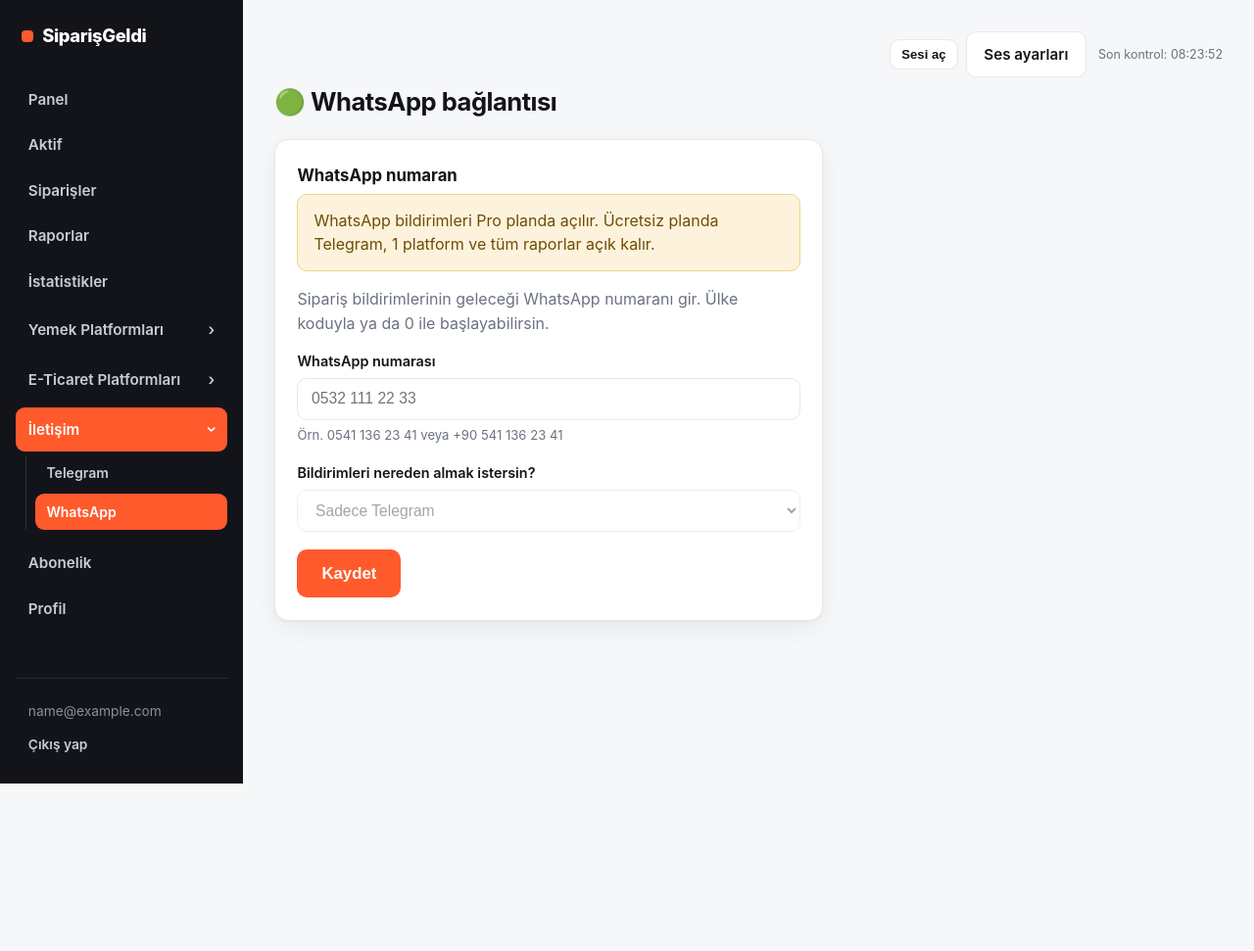
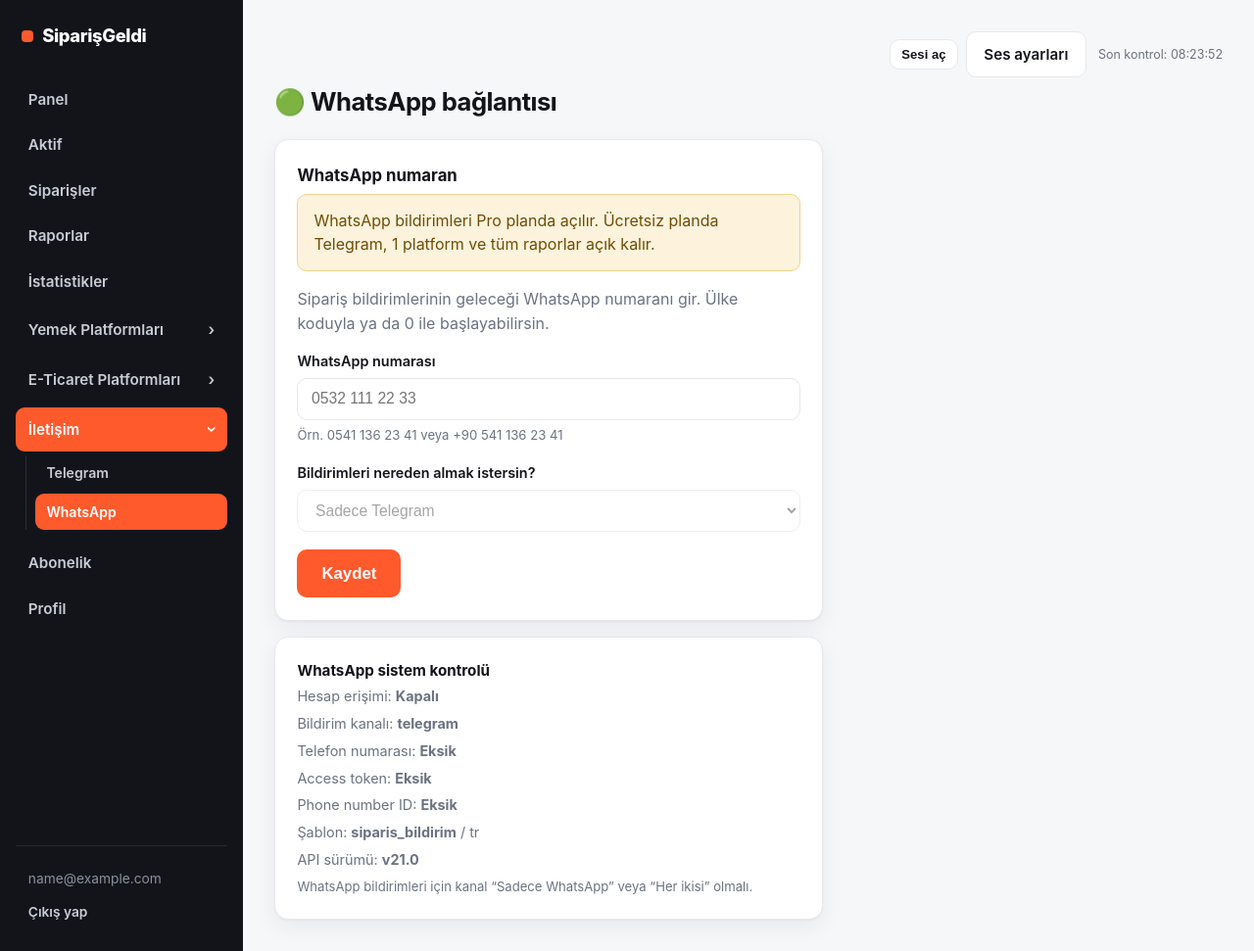
Before and after one commit to canakboyraz/siparisgeldi, a Flask app: page /panel/whatsapp in a window 1280 px wide. Shown: the whole page at 98% size. Before the commit the page ends 800 px from the top, so only its background shows below. Run offline with Flask 3, Linux system fonts and the light colour scheme; the visitor is signed in with stand-in values (Sample User, id 1); data that the repository does not hold is empty.

Commit message:
WhatsApp bildirim tanilamasini guclendir

```diff
--- a/routes/dashboard.py
+++ b/routes/dashboard.py
@@ -123,7 +123,22 @@ def connect_whatsapp():
         return redirect(url_for("dashboard.connect_whatsapp"))
     _force_free_notification_channel()
     db.session.commit()
-    return render_template("dashboard/connect_whatsapp.html", can_use_whatsapp=_can_use_whatsapp())
+    cfg = current_app.config
+    whatsapp_status = {
+        "access": _can_use_whatsapp(),
+        "channel": (current_user.notification_channel or "telegram").lower(),
+        "number": bool(current_user.whatsapp_number),
+        "token": bool(cfg.get("WHATSAPP_ACCESS_TOKEN")),
+        "phone_number_id": bool(cfg.get("WHATSAPP_PHONE_NUMBER_ID")),
+        "template": cfg.get("WHATSAPP_TEMPLATE_NAME", "siparis_bildirim"),
+        "language": cfg.get("WHATSAPP_TEMPLATE_LANG", "tr"),
+        "version": cfg.get("WHATSAPP_API_VERSION", "v21.0"),
+    }
+    return render_template(
+        "dashboard/connect_whatsapp.html",
+        can_use_whatsapp=_can_use_whatsapp(),
+        whatsapp_status=whatsapp_status,
+    )
 
 
 @dashboard_bp.route("/whatsapp/test", methods=["POST"])
@@ -138,6 +153,17 @@ def test_whatsapp():
     num = current_user.whatsapp_number
     tok = cfg.get("WHATSAPP_ACCESS_TOKEN")
     pnid = cfg.get("WHATSAPP_PHONE_NUMBER_ID")
+    print(
+        "[WHATSAPP TEST] user=%s number=%s token=%s phone_number_id=%s template=%s lang=%s"
+        % (
+            current_user.id,
+            bool(num),
+            bool(tok),
+            bool(pnid),
+            cfg.get("WHATSAPP_TEMPLATE_NAME", "siparis_bildirim"),
+            cfg.get("WHATSAPP_TEMPLATE_LANG", "tr"),
+        )
+    )
     if not (num and tok and pnid):
         flash("WhatsApp numarası veya sistem yapılandırması eksik.", "warning")
         return redirect(url_for("dashboard.connect_whatsapp"))
--- a/templates/dashboard/connect_whatsapp.html
+++ b/templates/dashboard/connect_whatsapp.html
@@ -49,4 +49,24 @@
   {% endif %}
 </div>
 {% endif %}
+
+{% if whatsapp_status %}
+<div class="card" style="max-width:560px;margin-top:1rem">
+  <div class="card-title" style="font-size:.95rem">WhatsApp sistem kontrolü</div>
+  <div class="muted" style="display:grid;gap:.35rem;font-size:.9rem">
+    <div>Hesap erişimi: <b>{{ "Açık" if whatsapp_status.access else "Kapalı" }}</b></div>
+    <div>Bildirim kanalı: <b>{{ whatsapp_status.channel }}</b></div>
+    <div>Telefon numarası: <b>{{ "Tanımlı" if whatsapp_status.number else "Eksik" }}</b></div>
+    <div>Access token: <b>{{ "Tanımlı" if whatsapp_status.token else "Eksik" }}</b></div>
+    <div>Phone number ID: <b>{{ "Tanımlı" if whatsapp_status.phone_number_id else "Eksik" }}</b></div>
+    <div>Şablon: <b>{{ whatsapp_status.template }}</b> / {{ whatsapp_status.language }}</div>
+    <div>API sürümü: <b>{{ whatsapp_status.version }}</b></div>
+  </div>
+  {% if whatsapp_status.channel not in ["whatsapp", "both"] %}
+  <p class="hint" style="margin-bottom:0">WhatsApp bildirimleri için kanal “Sadece WhatsApp” veya “Her ikisi” olmalı.</p>
+  {% elif not whatsapp_status.token or not whatsapp_status.phone_number_id %}
+  <p class="hint" style="margin-bottom:0">Railway ortam değişkenlerinden eksik olan credential tamamlanmalı.</p>
+  {% endif %}
+</div>
+{% endif %}
 {% endblock %}
```
Also changed, not shown: notifications/dispatcher.py (+12 -0 lines).
